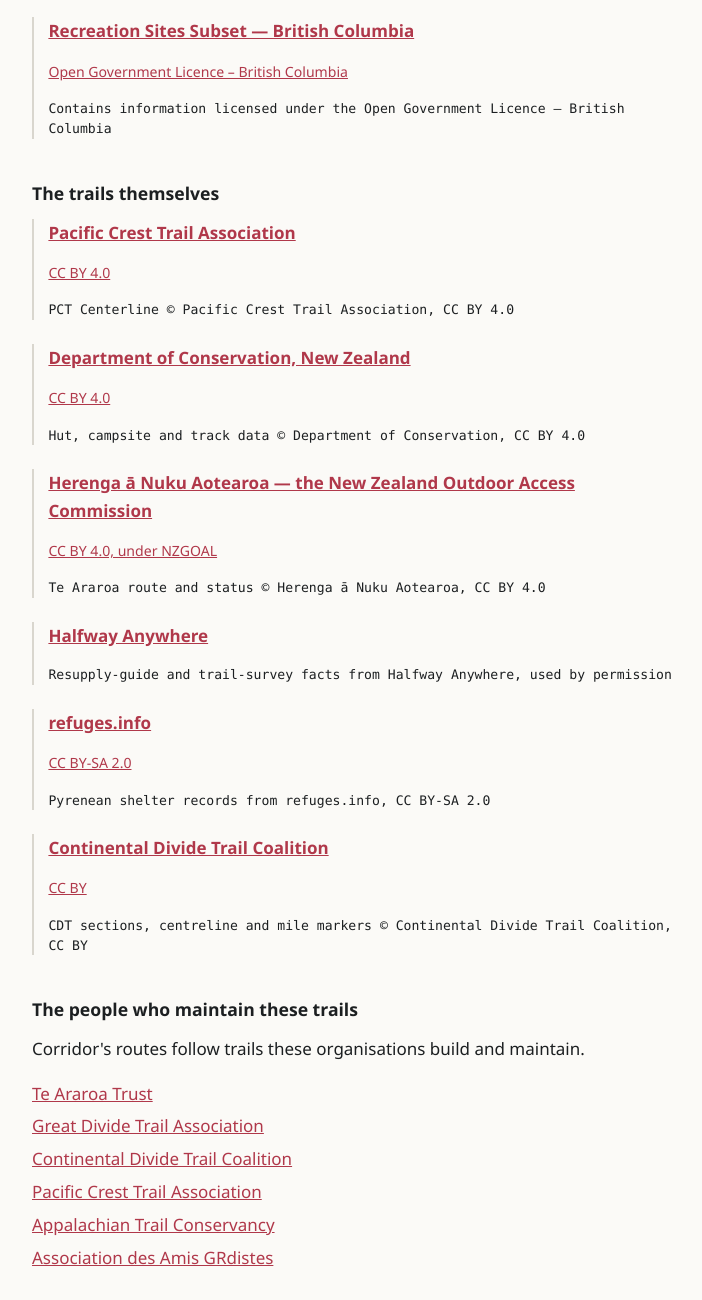
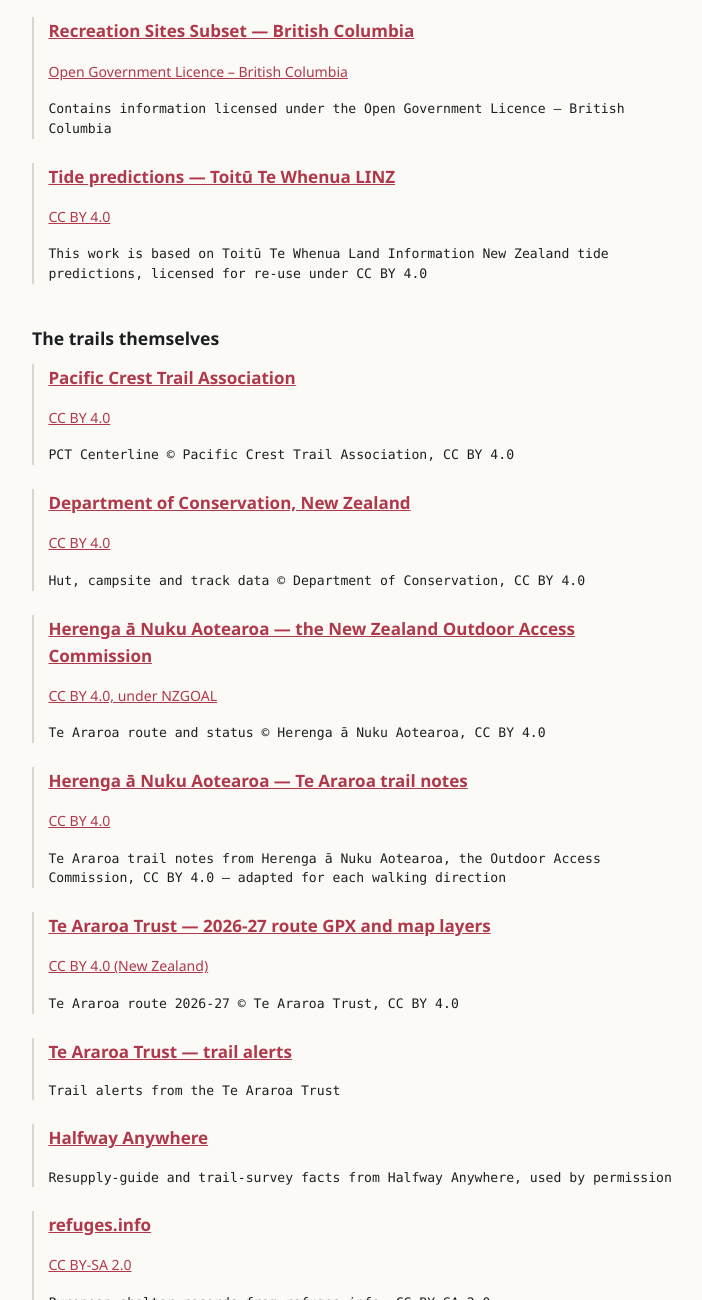
Before and after one commit to JohannesBeiser/corridor-site, a plain HTML site: page licences.html in a window 1280 px wide. Shown: the part 4474-5774 px from the top of the page, without its empty margins (288-990 px from the left). Drawn offline with Linux system fonts and the light colour scheme.

Commit message:
Licences: Te Araroa trail notes from Herenga ā Nuku Aotearoa, CC BY 4.0, adapted for each walking direction; LINZ tide predictions, which the page had been missing

```diff
--- a/licences.html
+++ b/licences.html
@@ -201,6 +201,11 @@ the licensing screen inside the app, from the same file.</p>
 <p class="lic"><a href="https://www2.gov.bc.ca/gov/content?id=A519A56BC2BF44E4A008B33FCF527F61">Open Government Licence – British Columbia</a></p>
 <p class="attr">Contains information licensed under the Open Government Licence – British Columbia</p>
 </div>
+<div class="src">
+<p class="who"><a href="https://www.linz.govt.nz/sea/tides/tide-predictions">Tide predictions — Toitū Te Whenua LINZ</a></p>
+<p class="lic"><a href="https://creativecommons.org/licenses/by/4.0/">CC BY 4.0</a></p>
+<p class="attr">This work is based on Toitū Te Whenua Land Information New Zealand tide predictions, licensed for re-use under CC BY 4.0</p>
+</div>
 <h2>The trails themselves</h2>
 <div class="src">
 <p class="who"><a href="https://www.pcta.org/discover-the-trail/maps/pct-data/">Pacific Crest Trail Association</a></p>
@@ -216,6 +221,20 @@ the licensing screen inside the app, from the same file.</p>
 <p class="who"><a href="https://www.herengaanuku.govt.nz/">Herenga ā Nuku Aotearoa — the New Zealand Outdoor Access Commission</a></p>
 <p class="lic"><a href="https://creativecommons.org/licenses/by/4.0/">CC BY 4.0, under NZGOAL</a></p>
 <p class="attr">Te Araroa route and status © Herenga ā Nuku Aotearoa, CC BY 4.0</p>
+</div>
+<div class="src">
+<p class="who"><a href="https://www.herengaanuku.govt.nz/copyright-and-attribution">Herenga ā Nuku Aotearoa — Te Araroa trail notes</a></p>
+<p class="lic"><a href="https://creativecommons.org/licenses/by/4.0/">CC BY 4.0</a></p>
+<p class="attr">Te Araroa trail notes from Herenga ā Nuku Aotearoa, the Outdoor Access Commission, CC BY 4.0 — adapted for each walking direction</p>
+</div>
+<div class="src">
+<p class="who"><a href="https://www.teararoa.org.nz/teararoatrail_2026_27/">Te Araroa Trust — 2026-27 route GPX and map layers</a></p>
+<p class="lic"><a href="https://creativecommons.org/licenses/by/4.0/">CC BY 4.0 (New Zealand)</a></p>
+<p class="attr">Te Araroa route 2026-27 © Te Araroa Trust, CC BY 4.0</p>
+</div>
+<div class="src">
+<p class="who"><a href="https://www.teararoa.org.nz/trail-alerts/">Te Araroa Trust — trail alerts</a></p>
+<p class="attr">Trail alerts from the Te Araroa Trust</p>
 </div>
 <div class="src">
 <p class="who"><a href="https://www.halfwayanywhere.com/">Halfway Anywhere</a></p>
```
